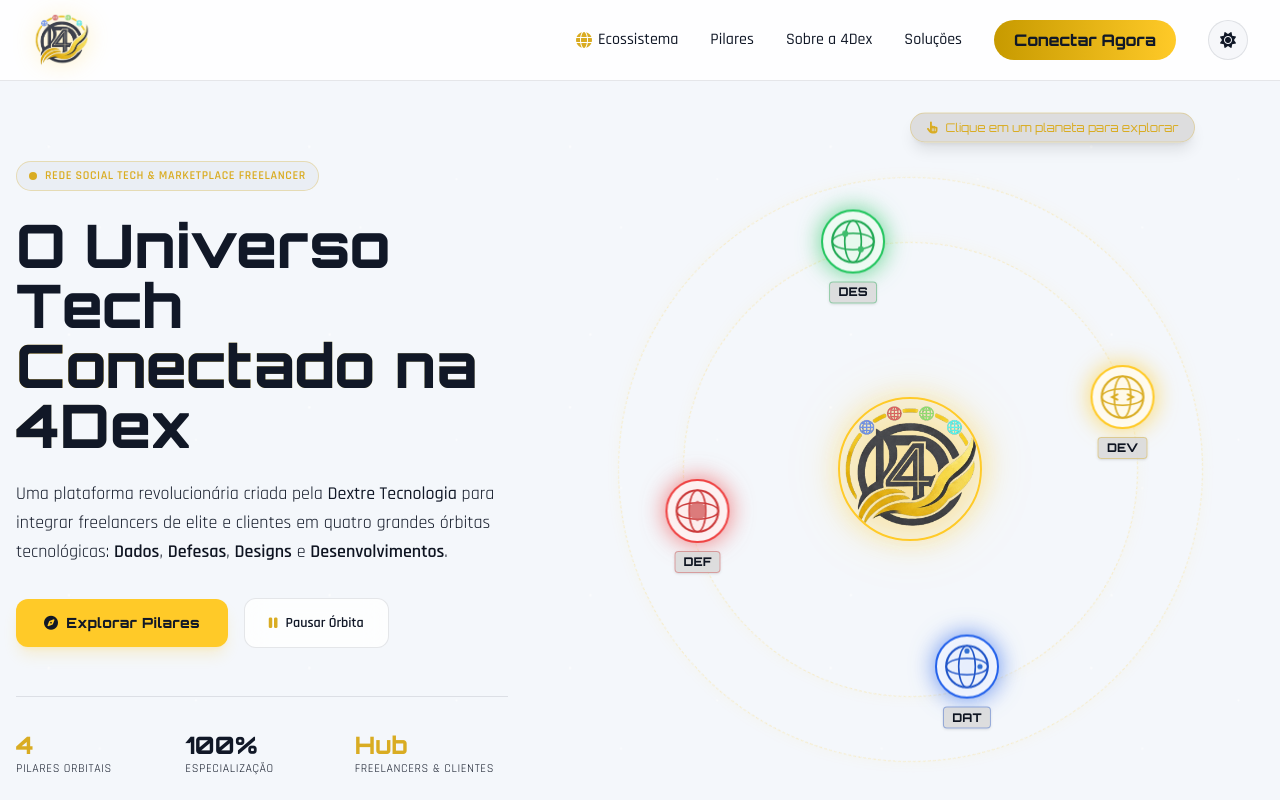
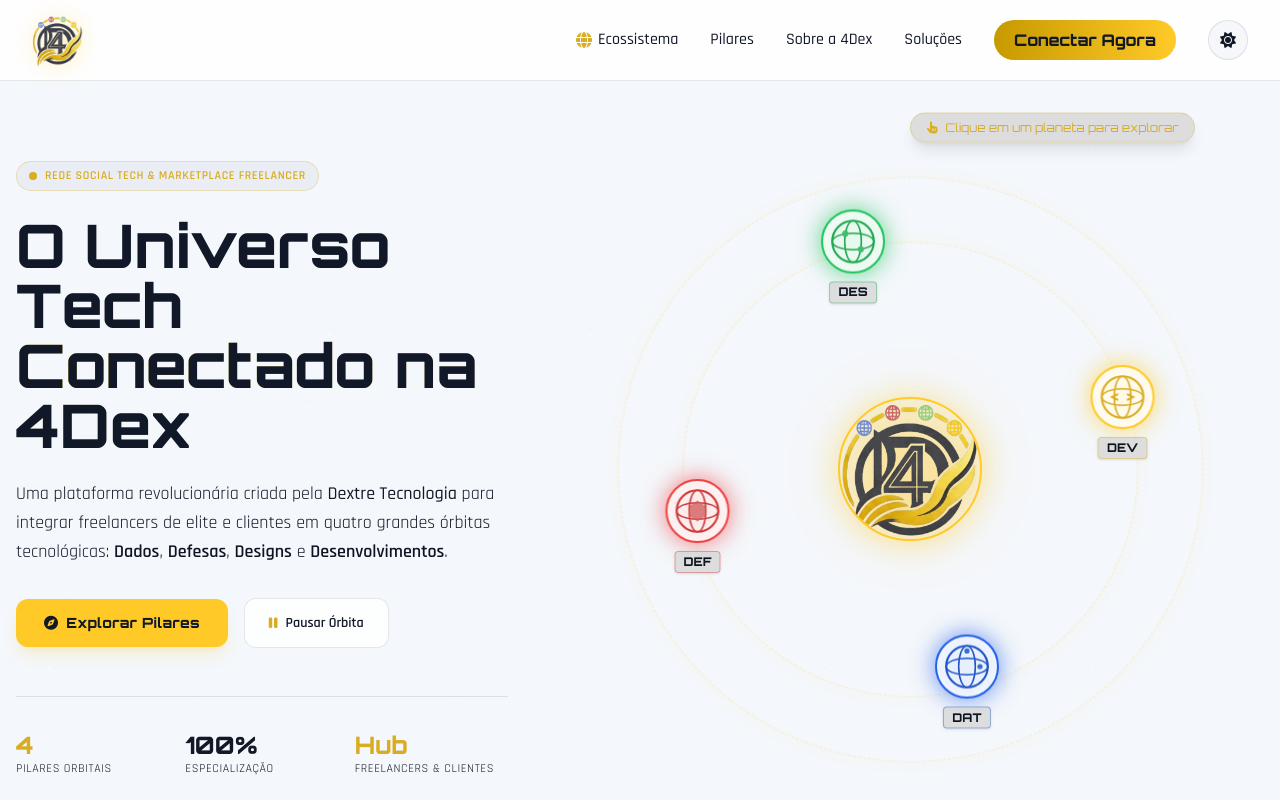
Before and after one commit to Dextre-Tecnologia/4Dex, a plain HTML site: page index.html in a window 1280 px wide. Shown: the top 800 px of the page. Drawn offline with nearby package versions, Linux system fonts and the light colour scheme.

Commit message:
01-11-26

```diff
--- a/index.html
+++ b/index.html
@@ -313,7 +313,7 @@
     <header class="fixed top-0 left-0 right-0 z-50 bg-dex-dark/80 backdrop-blur-md border-b border-white/10">
         <div class="max-w-7xl mx-auto px-4 sm:px-6 lg:px-8 h-20 flex items-center justify-between">
             <a href="#" class="flex items-center gap-3 group">
-                <img src="src/4Dex-Logo-Black-removebg.png" alt="4Dex Logo" class="brand-logo h-12 sm:h-14 w-auto object-contain drop-shadow-[0_0_12px_rgba(255,202,40,0.35)]" data-light="src/4Dex-Logo-Black-removebg.png" data-dark="src/4Dex-Logo-removebg.png">
+                <img src="./src/4Dex-White-removebg-preview.png" alt="4Dex Logo" class="brand-logo h-12 sm:h-14 w-auto object-contain drop-shadow-[0_0_12px_rgba(255,202,40,0.35)]" data-light="./src/4Dex-Black-removebg-preview.png" data-dark="./src/4Dex-White-removebg-preview.png">
             </a>
 
             <!-- Navigation Links -->
@@ -413,7 +413,7 @@
                     <div class="z-20 relative text-center group cursor-pointer" onclick="openPillarModal('central')">
                         <div class="w-28 h-28 sm:w-36 sm:h-36 rounded-full overflow-hidden border-2 border-dex-gold glow-gold group-hover:scale-110 transition duration-300 relative bg-transparent shadow-[0_0_25px_rgba(255,202,40,0.2)]">
                             <div class="absolute inset-0 rounded-full bg-dex-gold/10 animate-pulse"></div>
-                            <img src="src/4Dex-Logo-Black-removebg.png" alt="4Dex Logo" class="brand-logo w-full h-full object-cover object-center block" data-light="src/4Dex-Logo-Black-removebg.png" data-dark="src/4Dex-Logo-removebg.png">
+                            <img src="./src/4Dex-White-removebg-preview.png" alt="4Dex Logo" class="brand-logo w-full h-full object-cover object-center block" data-light="./src/4Dex-Black-removebg-preview.png" data-dark="./src/4Dex-White-removebg-preview.png">
                         </div>
                     </div>
 
@@ -800,7 +800,7 @@
         <div class="max-w-7xl mx-auto flex flex-col md:flex-row items-center justify-between gap-6">
             <div class="flex items-center gap-3">
                 <div class="w-10 h-10 rounded-full bg-dex-gold/20 border border-dex-gold flex items-center justify-center overflow-hidden p-1">
-                    <img src="src/4Dex-Logo-removebg.png" alt="4Dex Logo" class="brand-logo w-full h-full object-cover rounded-full" data-light="src/4Dex-Logo-Black-removebg.png" data-dark="src/4Dex-Logo-removebg.png">
+                    <img src="./src/4Dex-White-removebg-preview.png" alt="4Dex Logo" class="brand-logo w-full h-full object-cover rounded-full" data-light="./src/4Dex-Black-removebg-preview.png" data-dark="./src/4Dex-White-removebg-preview.png">
                 </div>
                 <span class="font-orbitron font-bold text-lg text-white">4DEX</span>
                 <span class="text-slate-500 text-sm">| Uma iniciativa Dextre Tecnologia</span>
@@ -841,7 +841,7 @@
 
             document.querySelectorAll('img[alt="4Dex Logo"]').forEach((img) => {
                 if (!img.classList.contains('brand-logo')) {
-                    img.src = isLight ? 'src/4Dex-Logo-Black-removebg.png' : 'src/4Dex-Logo-removebg.png';
+                    img.src = isLight ? './src/4Dex-Black-removebg-preview.png' : './src/4Dex-White-removebg-preview.png';
                 }
             });
 
```
Also changed, not shown: src/4Dex-Black-removebg-preview.png (added), src/4Dex-Black.jpeg (added), src/4Dex-White-removebg-preview.png (added), src/4Dex-White.jpeg (added), src/4Dex.jpeg (added), src/favicon.ico.
